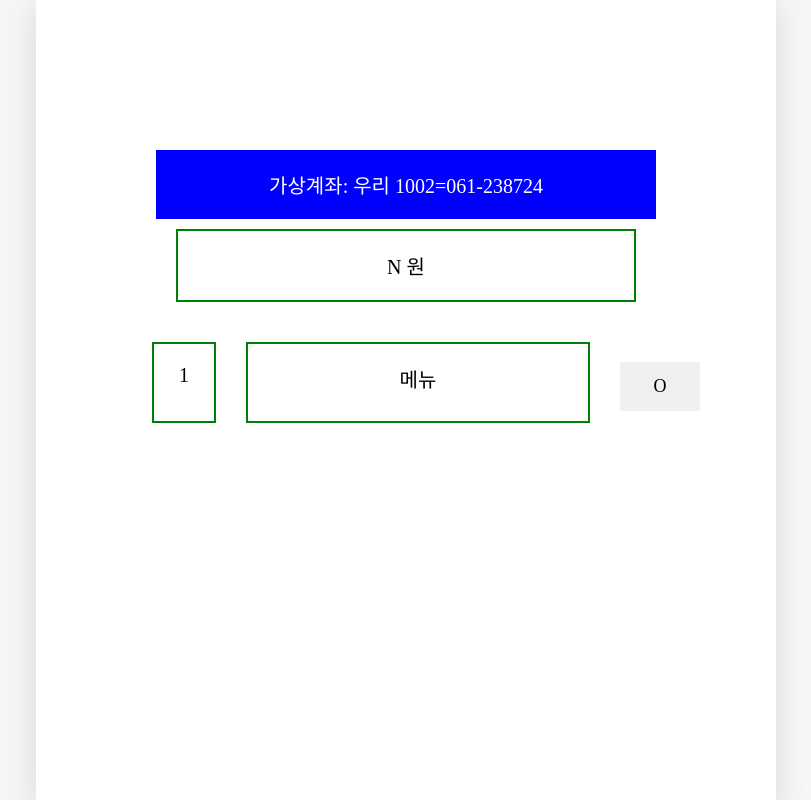
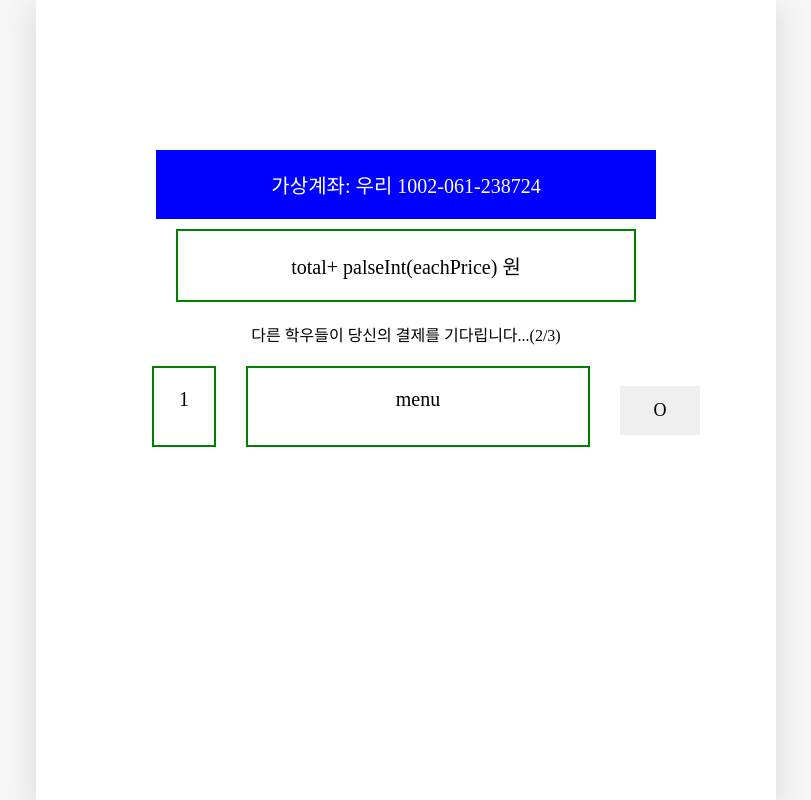
Before and after one commit to 2nd-HUFSummer-Hackathon/SPotato, a React (Create React App) app in the folder domdelivery/: page /pay in a window 1280 px wide. Shown: the whole page, without its empty margins (234-1045 px from the left). Built offline with nearby package versions, Linux system fonts and the light colour scheme.

Commit message:
Pay sample complete

```diff
--- a/domdelivery/src/pages/Home.js
+++ b/domdelivery/src/pages/Home.js
@@ -38,6 +38,7 @@
       className="ControlMenu"
       value={value}
       onChange={(e) => onChange(e.target.value)}
+
     >
       {optionList.map((it, idx) => (
         <option key={idx} value={it.value}>
--- a/domdelivery/src/pages/Pay.js
+++ b/domdelivery/src/pages/Pay.js
@@ -1,20 +1,34 @@
 import OurButton from "../component/OurButton";
+import { useNavigate } from "react-router-dom";
+import { useEffect } from "react";
 
 function Pay() {
+
+  const navigate = useNavigate();
+
+
+
   return (
     <div className="Pay">
       <div className="Pay-header">
-        <div style={{color:"white", backgroundColor:"blue", padding:"20px",marginLeft:"100px",marginRight:"100px",marginBottom:"10px"}}>가상계좌: 우리 1002=061-238724</div>
-        <div style={{borderWidth: 2, borderColor:'green', borderStyle:"solid", padding:"20px", marginLeft:"120px",marginRight:"120px"}}>N 원</div>
+        <div className="fakeaccount"> 가상계좌: 우리 1002-061-238724</div>
+        <div className='price' style={{borderWidth: 2, borderColor:'green', borderStyle:"solid", padding:"20px", marginLeft:"120px",marginRight:"120px"}}>
+          {`total`}+ palseInt({`eachPrice`}) 원
+        </div>
       </div>
+
+      <div>다른 학우들이 당신의 결제를 기다립니다...(2/3)</div>
 
       <div className="Pay-main">
         <div style={{borderWidth: 2, borderColor:'green', borderStyle:"solid", padding:"20px", width:"20px"}}>1</div>
-        <div style={{borderWidth: 2, borderColor:'green', borderStyle:"solid", padding:"20px",  marginLeft:"30px", width:"300px"}}>메뉴</div>
+        <div style={{borderWidth: 2, borderColor:'green', borderStyle:"solid", padding:"20px",  marginLeft:"30px", width:"300px"}}>{`menu`}</div>
         <div style={{padding:"20px", marginLeft: "10px", width:"20px"}}>
-          <OurButton type='positive' text={"O"} />
+          <OurButton text={"O"}  onClick={() => navigate("/delivery")}/>
         </div>
       </div>
+
+
+
     </div>
   );
 }
```
Also changed, not shown: domdelivery/src/pages/Match.js (line endings or trailing spaces).
